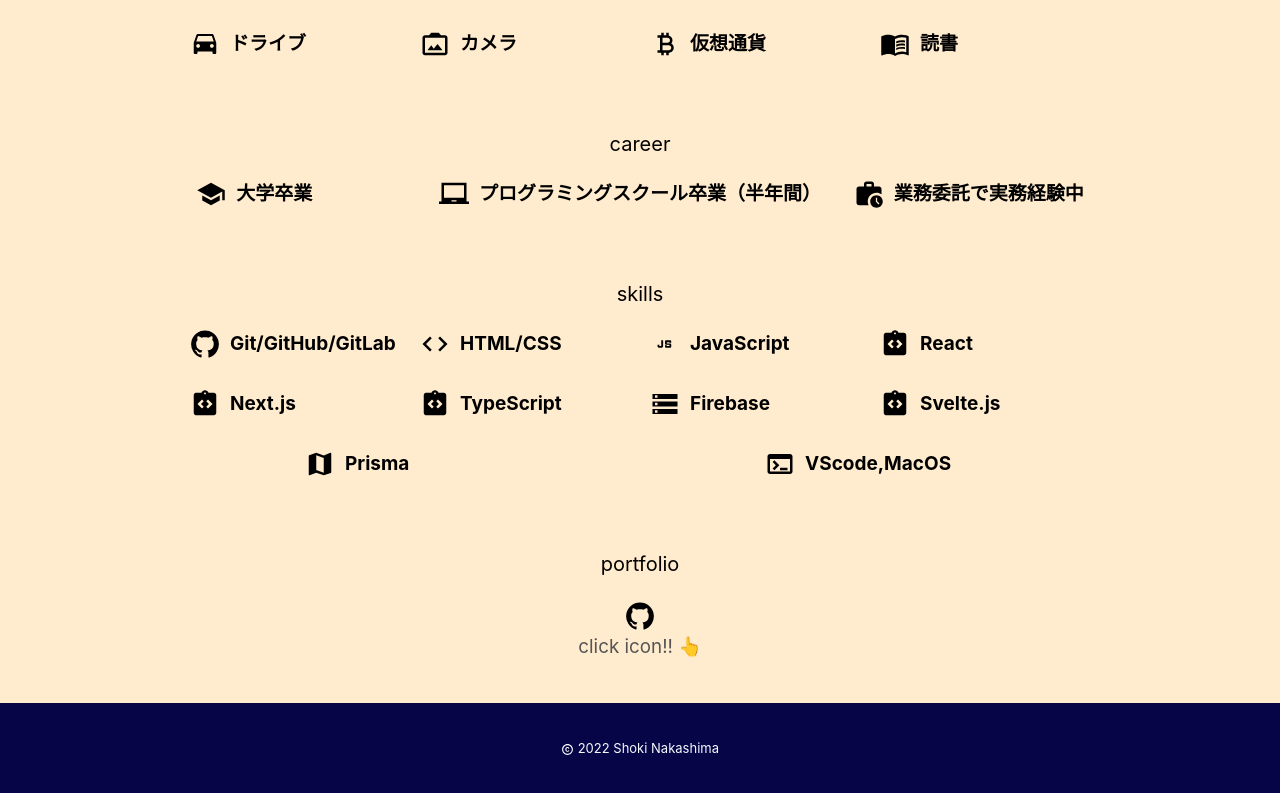
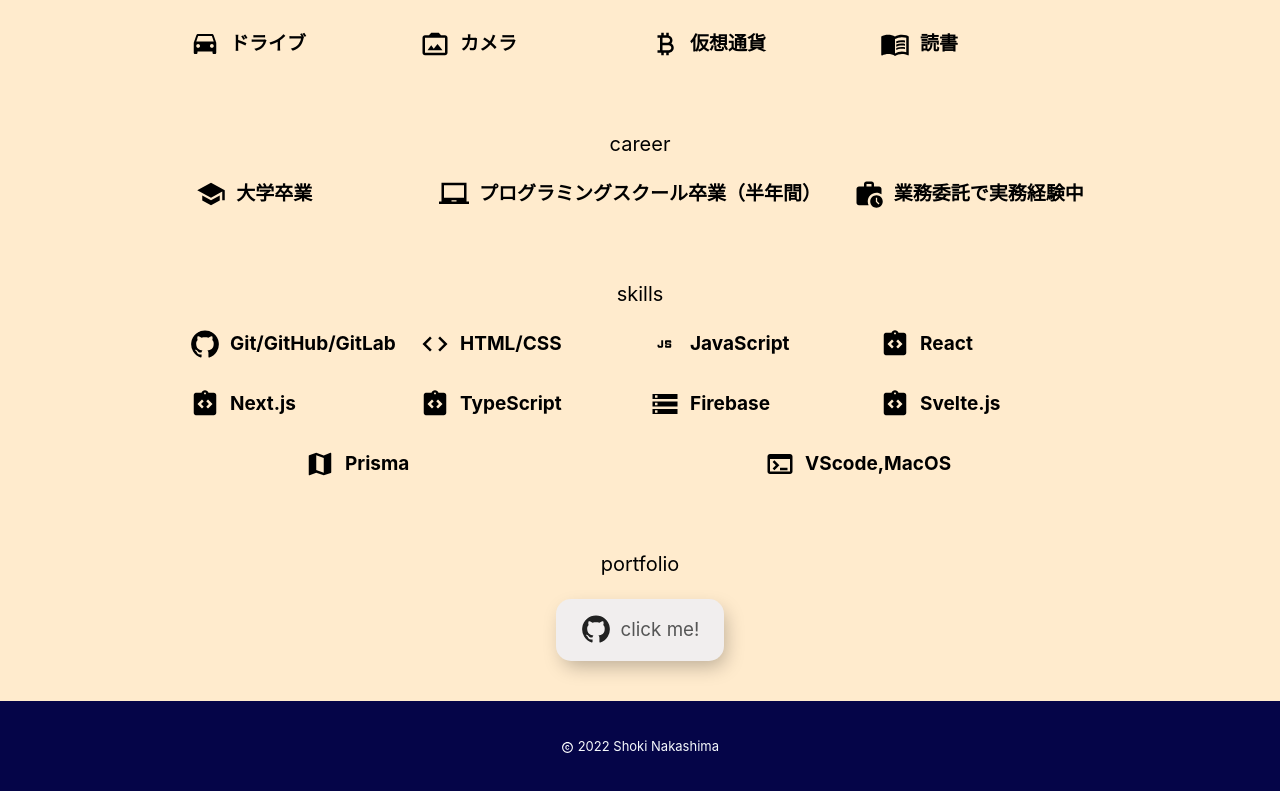
Before and after one commit to shojs777/shoki-notion-Blog, a Next.js app: page /profile in a window 1280 px wide. Shown: the part 685-1478 px from the top of the page. Built offline with nearby package versions, Linux system fonts and the light colour scheme.

Commit message:
profileページのボタン調整

```diff
--- a/src/pages/profile.tsx
+++ b/src/pages/profile.tsx
@@ -27,13 +27,14 @@
         <Skills />
         <h3>portfolio</h3>
         <div className={Styles.portfolio}>
-          <ExtLink
-            style={{ color: 'black' }}
-            href="https://github.com/shojs777/shoki-notion-Blog"
-          >
-            <GitHubIcon height={32} />
+          <ExtLink href="https://github.com/shojs777/shoki-notion-Blog">
+            <button className={Styles.button}>
+              <div className={Styles.buttonContent}>
+                <GitHubIcon height={32} style={{ marginRight: '10px' }} />
+                <p>click me!</p>
+              </div>
+            </button>
           </ExtLink>
-          <p>click icon!! 👆</p>
         </div>
       </div>
       <Footer />
--- a/src/styles/profile.module.css
+++ b/src/styles/profile.module.css
@@ -20,3 +20,47 @@
   text-align: center;
   margin-top: 20px;
 }
+.button {
+  padding: 15px 25px;
+  border: unset;
+  border-radius: 15px;
+  color: #212121;
+  z-index: 1;
+  background: #f1eeee;
+  position: relative;
+  font-weight: 1000;
+  font-size: 17px;
+  -webkit-box-shadow: 4px 8px 19px -3px rgba(0, 0, 0, 0.27);
+  box-shadow: 4px 8px 19px -3px rgba(0, 0, 0, 0.27);
+  transition: all 250ms;
+  overflow: hidden;
+}
+
+.button::before {
+  content: '';
+  position: absolute;
+  top: 0;
+  left: 0;
+  height: 100%;
+  width: 0;
+  border-radius: 15px;
+  background-color: #8988868d;
+  z-index: -1;
+  -webkit-box-shadow: 4px 8px 19px -3px rgba(0, 0, 0, 0.27);
+  box-shadow: 4px 8px 19px -3px rgba(0, 0, 0, 0.27);
+  transition: all 250ms;
+}
+
+.button:hover p {
+  color: #fffefe;
+}
+.button:hover svg {
+  color: #fffefe;
+}
+.button:hover::before {
+  width: 100%;
+}
+.buttonContent {
+  display: flex;
+  flex-direction: row;
+}
```
